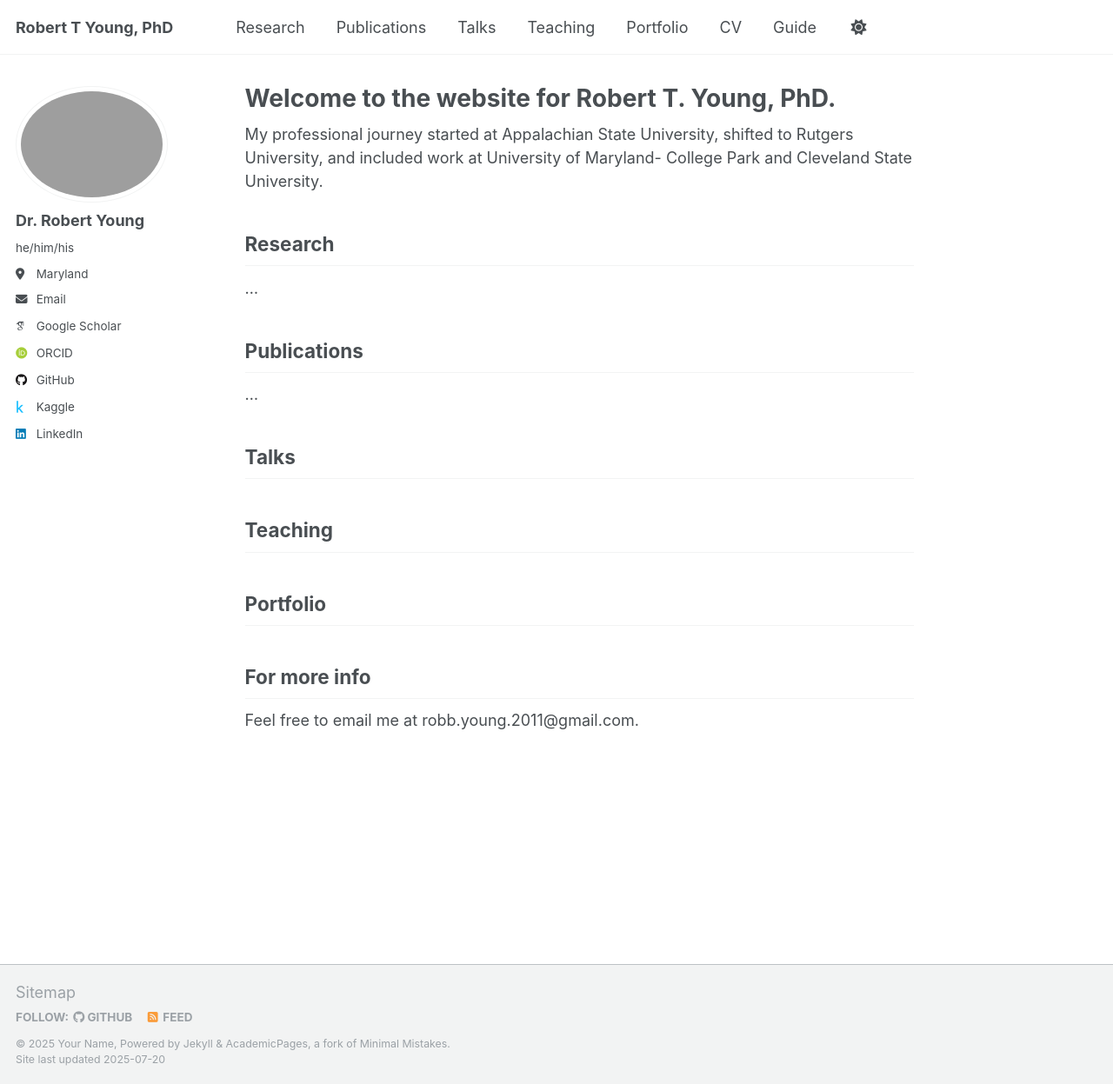
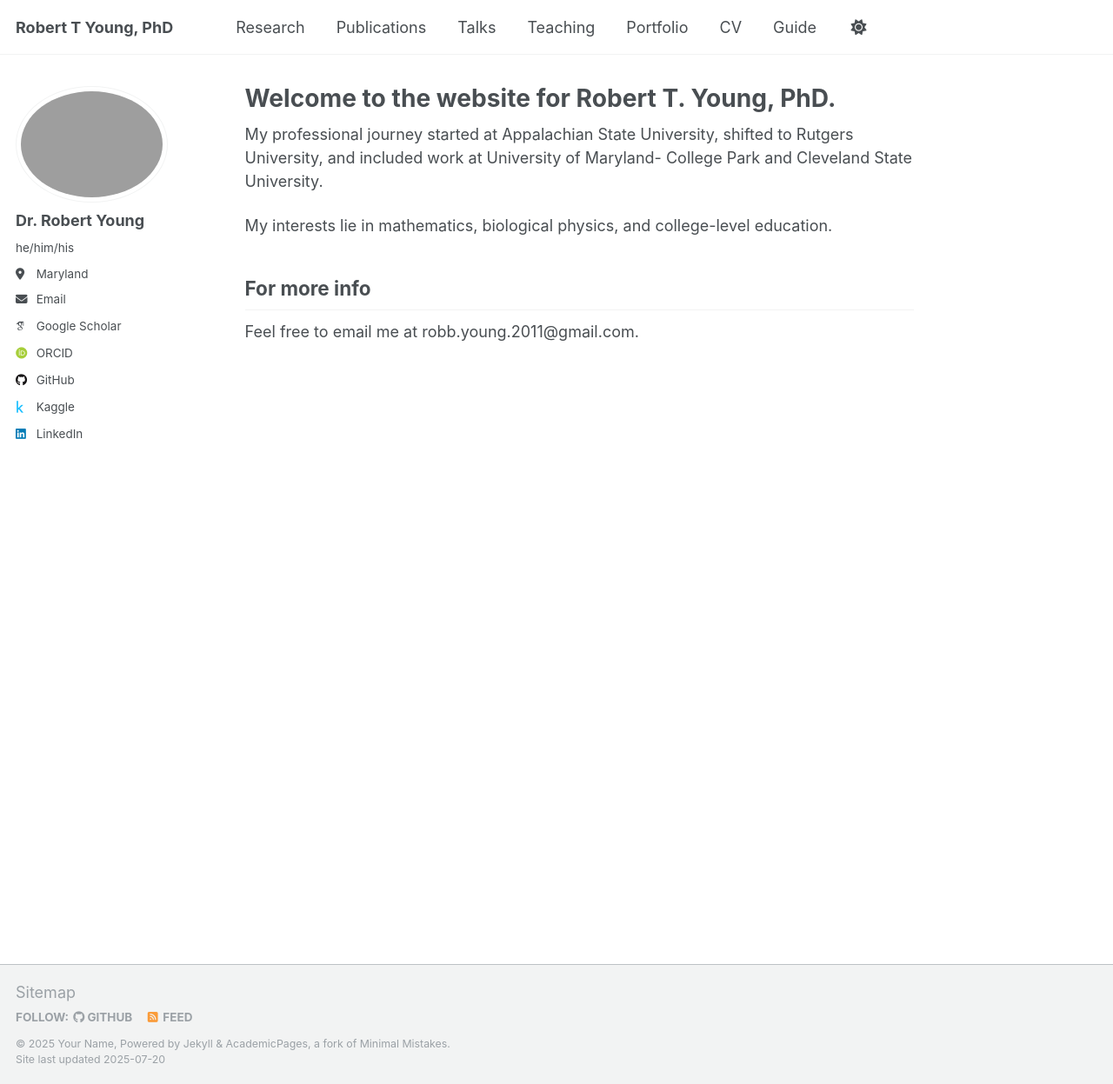
Before and after one commit to rty10/rty10.github.io, a Jekyll site: the page built from _pages/about.md, in a window 1280 px wide and 1247 px high. Shown: the whole window at 87% size. Built offline with Jekyll 4.4.1, drawn with Linux system fonts in a browser that asks for light colours; some web fonts are replaced; a script that is not in the unit is left out.

Commit message:
Update about.md

```diff
--- a/_pages/about.md
+++ b/_pages/about.md
@@ -9,26 +9,7 @@ redirect_from:
 
 My professional journey started at Appalachian State University, shifted to Rutgers University, and included work at University of Maryland- College Park and Cleveland State University.
 
-Research
-------
-...
-
-
-Publications
-------
-...
-
-
-Talks
-------
-
-
-Teaching
-------
-
-
-Portfolio
-------
+My interests lie in mathematics, biological physics, and college-level education.
 
 
 For more info
```
